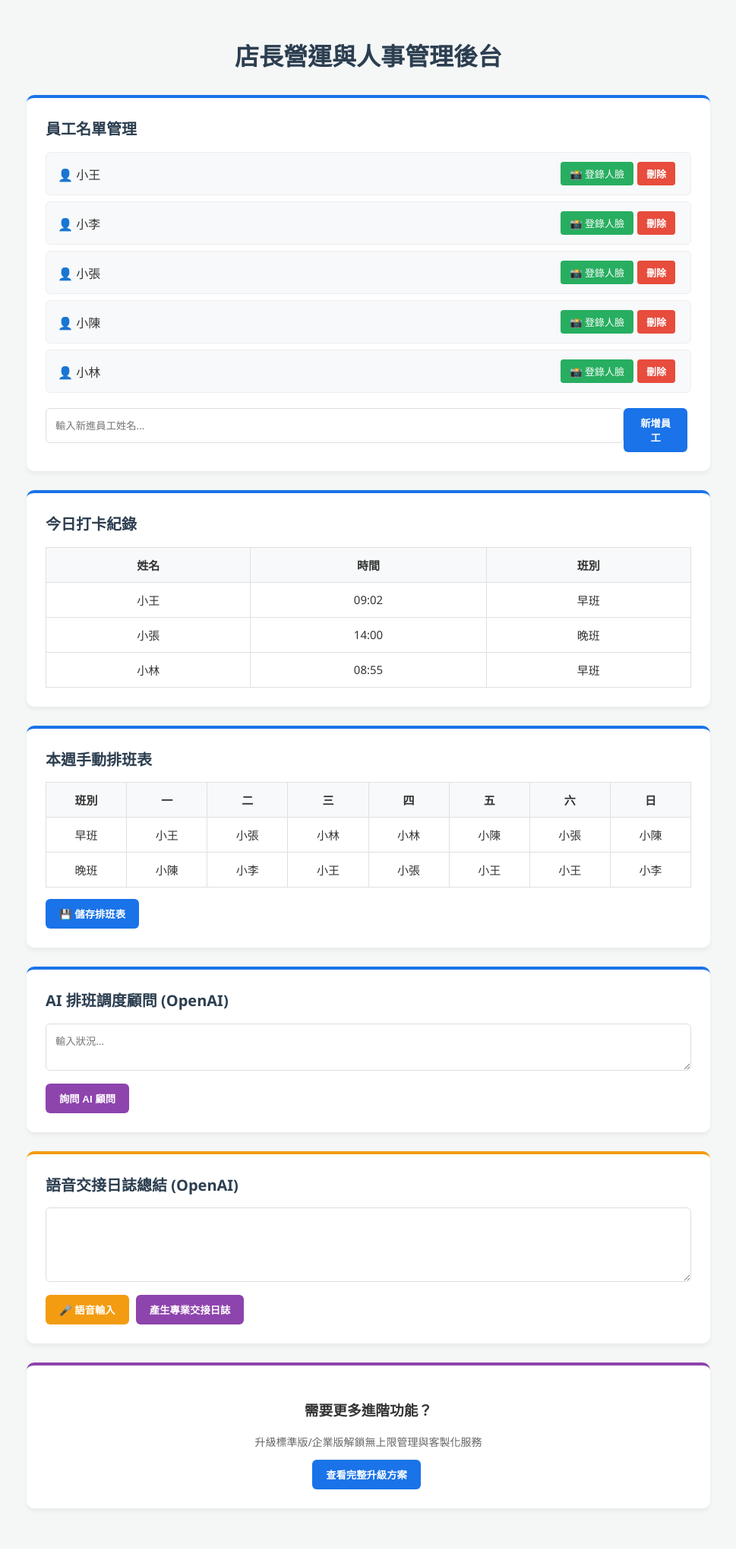
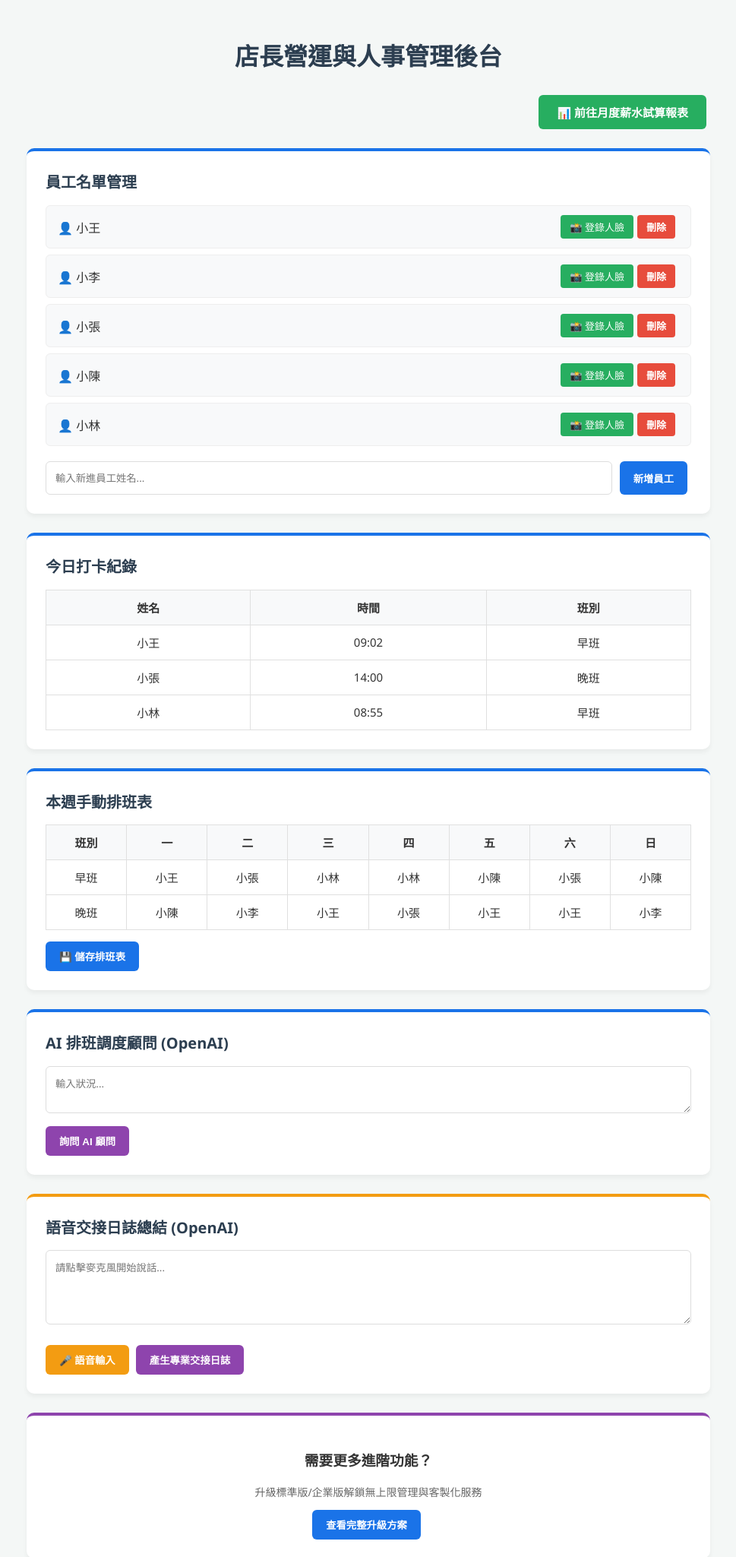
Before and after one commit to Jayson-201/cloud-shift-saas, a Flask app: page /dashboard in a window 1280 px wide. Shown: the top 2049 px of the page at 76% size, without its empty margins (155-1124 px from the left). Before the commit the page ends 1992 px from the top, so only its background shows below. Run offline with Flask 3, Linux system fonts and the light colour scheme.

Commit message:
Update dashboard.html

```diff
--- a/templates/dashboard.html
+++ b/templates/dashboard.html
@@ -43,6 +43,10 @@
 <div class="dashboard-container">
     <h1>店長營運與人事管理後台</h1>
 
+    <div style="margin-bottom: 25px; text-align: right;">
+        <a href="/salary" class="btn" style="background-color: #27ae60; text-decoration: none; display: inline-block; padding: 12px 24px; font-size: 15px;">📊 前往月度薪水試算報表</a>
+    </div>
+
     <div class="card">
         <h2>員工名單管理</h2>
         <ul class="emp-list">
@@ -56,9 +60,9 @@
                 </li>
             {% endfor %}
         </ul>
-        <div style="margin-top: 20px; display: flex;">
-            <input type="text" id="new-employee-name" placeholder="輸入新進員工姓名...">
-            <button class="btn" onclick="addEmployee()">新增員工</button>
+        <div style="margin-top: 20px; display: flex; gap: 10px;">
+            <input type="text" id="new-employee-name" placeholder="輸入新進員工姓名..." style="margin-bottom: 0;">
+            <button class="btn" onclick="addEmployee()" style="white-space: nowrap;">新增員工</button>
         </div>
     </div>
 
@@ -97,9 +101,11 @@
 
     <div class="card" style="border-top: 4px solid #f39c12;">
         <h2>語音交接日誌總結 (OpenAI)</h2>
-        <textarea id="ai-prompt-handover" rows="4"></textarea>
-        <button class="btn btn-voice" onclick="simulateVoiceInput()">🎤 語音輸入</button>
-        <button class="btn btn-ai" onclick="generateHandover()">產生專業交接日誌</button>
+        <textarea id="ai-prompt-handover" rows="4" placeholder="請點擊麥克風開始說話..."></textarea>
+        <div style="margin-top: 10px;">
+            <button class="btn btn-voice" onclick="simulateVoiceInput()">🎤 語音輸入</button>
+            <button class="btn btn-ai" onclick="generateHandover()">產生專業交接日誌</button>
+        </div>
         <div id="ai-result-handover" class="ai-result"></div>
     </div>
 
@@ -114,11 +120,17 @@
     <h3 id="register-title"></h3>
     <video id="video-register" autoplay playsinline></video>
     <canvas id="canvas-register" style="display:none;"></canvas>
-    <button class="btn btn-face" onclick="captureAndRegister()">✅ 儲存人臉</button>
-    <button class="btn btn-danger" onclick="closeCamera()">取消</button>
+    <div style="margin-top: 15px;">
+        <button class="btn btn-face" onclick="captureAndRegister()">✅ 儲存人臉</button>
+        <button class="btn btn-danger" onclick="closeCamera()">取消</button>
+    </div>
 </div>
 
 <script>
+    // 定義全局變數避免報錯
+    let registerStream = null;
+    let currentRegisterName = "";
+
     function addEmployee() {
         let name = document.getElementById("new-employee-name").value;
         if (!name) return;
@@ -142,6 +154,7 @@
 
     function openRegisterCamera(name) {
         currentRegisterName = name;
+        document.getElementById("register-title").innerText = `為「${name}」登錄人臉`;
         document.getElementById("camera-modal").style.display = "block";
         navigator.mediaDevices.getUserMedia({ video: { facingMode: "user" } })
             .then(stream => { registerStream = stream; document.getElementById("video-register").srcObject = stream; });
@@ -162,22 +175,38 @@
     }
 
     function simulateVoiceInput() {
-        if ('webkitSpeechRecognition' in window) {
-            let rec = new webkitSpeechRecognition();
+        if ('webkitSpeechRecognition' in window || 'SpeechRecognition' in window) {
+            const SpeechRecognition = window.SpeechRecognition || window.webkitSpeechRecognition;
+            let rec = new SpeechRecognition();
             rec.lang = 'zh-TW';
             rec.onstart = () => document.querySelector(".btn-voice").innerText = "🔴 錄音中...";
             rec.onresult = (e) => document.getElementById("ai-prompt-handover").value = e.results[0][0].transcript;
             rec.onend = () => document.querySelector(".btn-voice").innerText = "🎤 語音輸入";
             rec.start();
-        } else { alert("瀏覽器不支援"); }
+        } else { alert("瀏覽器不支援語音轉文字"); }
     }
 
     function generateHandover() {
         let prompt = document.getElementById("ai-prompt-handover").value;
-        document.getElementById("ai-result-handover").style.display = "block";
+        if (!prompt) return;
+        const resultDiv = document.getElementById("ai-result-handover");
+        resultDiv.style.display = "block";
+        resultDiv.innerText = "⏳ 處理中，請稍候...";
         let fd = new FormData(); fd.append("prompt", prompt);
         fetch("/generate_handover", { method: "POST", body: fd })
-        .then(r => r.json()).then(d => document.getElementById("ai-result-handover").innerHTML = d.handover_log);
+        .then(r => r.json()).then(d => resultDiv.innerHTML = d.handover_log);
+    }
+
+    function consultAI() {
+        const prompt = document.getElementById("ai-prompt-schedule").value;
+        if (!prompt) return;
+        const resultDiv = document.getElementById("ai-result-schedule");
+        resultDiv.style.display = "block";
+        resultDiv.innerText = "⏳ 處理中，請稍候...";
+        let formData = new FormData(); formData.append("prompt", prompt);
+        fetch("/generate_schedule", { method: "POST", body: formData })
+        .then(response => response.json())
+        .then(data => { resultDiv.innerText = "💡 AI 顧問建議：\n\n" + data.schedule; });
     }
 </script>
 </body>
```
